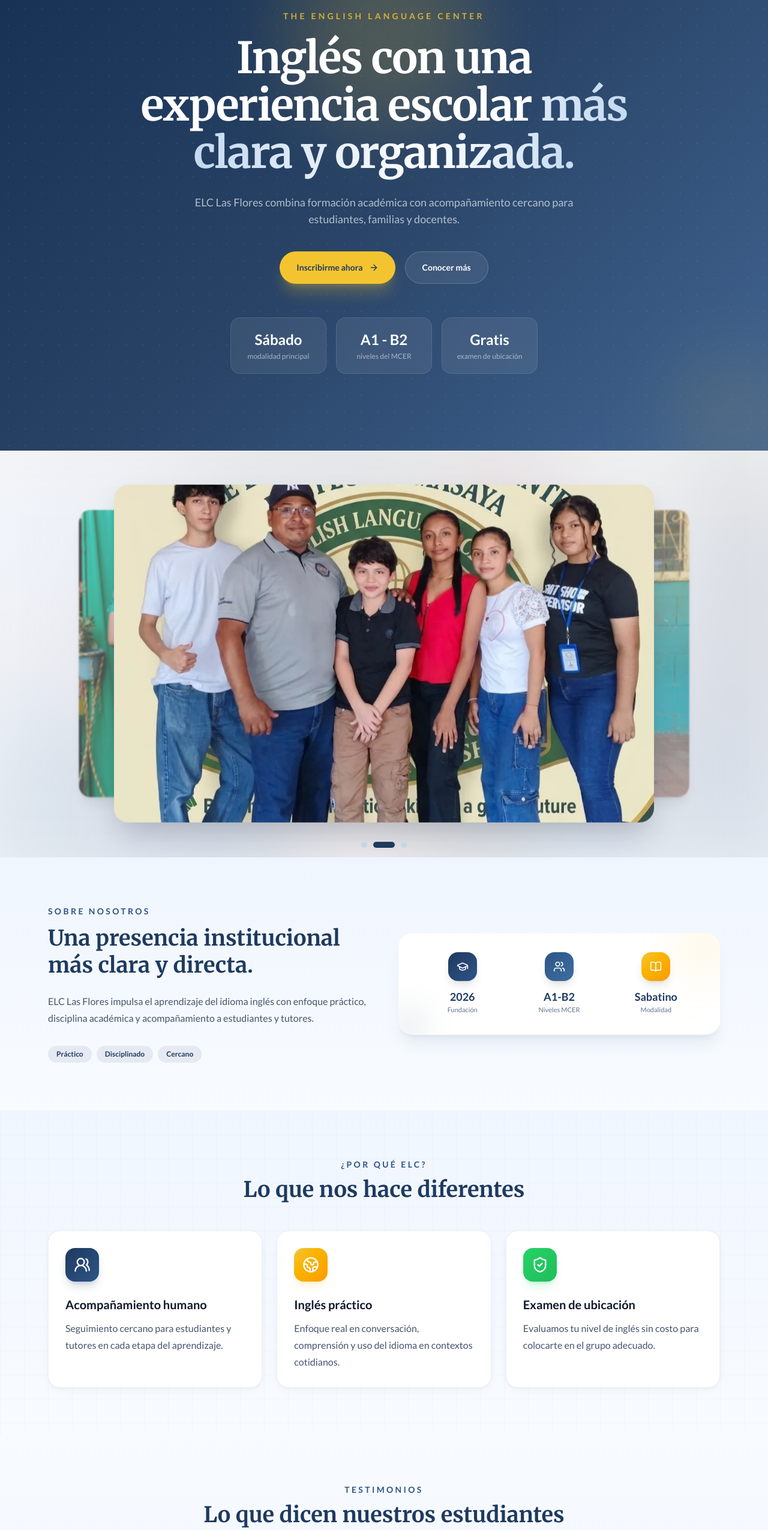
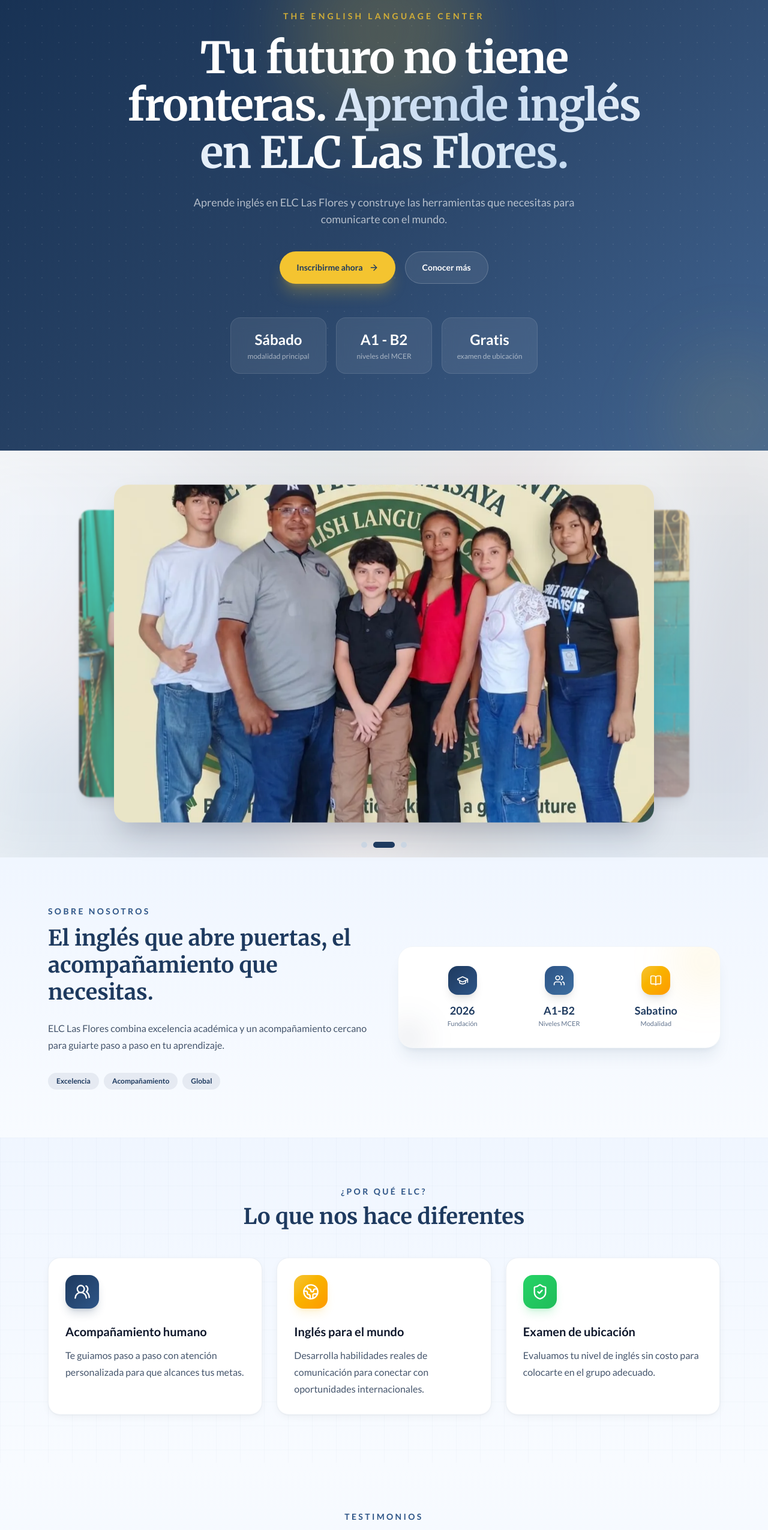
Before and after one commit to Kevin8775/ELC-Las-Flores, a Next.js app: page / in a window 1280 px wide. Shown: the part 200-2750 px from the top of the page at 60% size. Built offline with nearby package versions, Linux system fonts and the light colour scheme; no server answers.

Commit message:
feat: brand identity refresh — 'Tu futuro no tiene fronteras' messaging across all sections

```diff
--- a/src/components/landing/AboutSection.tsx
+++ b/src/components/landing/AboutSection.tsx
@@ -14,13 +14,13 @@
           <div>
             <p className="text-sm font-semibold uppercase tracking-[0.24em] text-primary-light">Sobre nosotros</p>
             <h2 className="mt-3 font-serif text-3xl font-black leading-tight text-primary md:text-4xl">
-              Una presencia institucional más clara y directa.
+              El inglés que abre puertas, el acompañamiento que necesitas.
             </h2>
             <p className="mt-6 text-base leading-7 text-slate-600">
-              ELC Las Flores impulsa el aprendizaje del idioma inglés con enfoque práctico, disciplina académica y acompañamiento a estudiantes y tutores.
+              ELC Las Flores combina excelencia académica y un acompañamiento cercano para guiarte paso a paso en tu aprendizaje.
             </p>
             <div className="mt-8 flex flex-wrap gap-2">
-              {["Práctico", "Disciplinado", "Cercano"].map((tag) => (
+              {["Excelencia", "Acompañamiento", "Global"].map((tag) => (
                 <span key={tag} className="rounded-full bg-primary/8 px-3.5 py-1.5 text-xs font-semibold text-primary">
                   {tag}
                 </span>
--- a/src/components/landing/FeaturesSection.tsx
+++ b/src/components/landing/FeaturesSection.tsx
@@ -4,15 +4,15 @@
   {
     icon: Users2,
     title: "Acompañamiento humano",
-    text: "Seguimiento cercano para estudiantes y tutores en cada etapa del aprendizaje.",
+    text: "Te guiamos paso a paso con atención personalizada para que alcances tus metas.",
     border: "border-t-primary",
     iconBg: "from-primary to-primary-light",
     iconShadow: "shadow-primary/20",
   },
   {
     icon: Globe2,
-    title: "Inglés práctico",
-    text: "Enfoque real en conversación, comprensión y uso del idioma en contextos cotidianos.",
+    title: "Inglés para el mundo",
+    text: "Desarrolla habilidades reales de comunicación para conectar con oportunidades internacionales.",
     border: "border-t-accent",
     iconBg: "from-accent to-amber-500",
     iconShadow: "shadow-accent/20",
--- a/src/components/landing/FooterContactSection.tsx
+++ b/src/components/landing/FooterContactSection.tsx
@@ -18,10 +18,10 @@
           <div>
             <p className="text-sm font-semibold uppercase tracking-[0.24em] text-white/50">Contacto</p>
             <h2 className="mt-3 font-serif text-3xl font-black text-white leading-tight md:text-4xl">
-              ¿Listo para empezar tu aprendizaje?
+              Tu futuro te espera. ¿Estás listo?
             </h2>
             <p className="mt-4 max-w-md text-white/60">
-              Contáctanos por WhatsApp y te guiaremos en el proceso de inscripción. Clases sabatinas para niños, jóvenes y adultos.
+              Da el primer paso hacia un futuro sin fronteras. Contáctanos y te guiaremos en todo el proceso.
             </p>
             <a
               href={WHATSAPP_URL}
--- a/src/components/landing/HeroSection.tsx
+++ b/src/components/landing/HeroSection.tsx
@@ -31,15 +31,15 @@
             data-aos="fade-up"
             data-aos-delay="100"
           >
-            Inglés con una experiencia escolar{" "}
-            <span className="elc-gradient-text">más clara y organizada.</span>
+            Tu futuro no tiene fronteras.{" "}
+            <span className="elc-gradient-text">Aprende inglés en ELC Las Flores.</span>
           </h1>
           <p
             className="mx-auto mt-7 max-w-2xl text-base leading-7 text-white/65 md:text-lg"
             data-aos="fade-up"
             data-aos-delay="200"
           >
-            ELC Las Flores combina formación académica con acompañamiento cercano para estudiantes, familias y docentes.
+            Aprende inglés en ELC Las Flores y construye las herramientas que necesitas para comunicarte con el mundo.
           </p>
           <div className="mt-10 flex flex-wrap justify-center gap-4" data-aos="fade-up" data-aos-delay="300">
             <a
--- a/src/components/landing/LandingFooter.tsx
+++ b/src/components/landing/LandingFooter.tsx
@@ -18,7 +18,7 @@
               </div>
             </div>
             <p className="mt-4 max-w-xs text-sm leading-6 text-slate-500">
-              Centro de enseñanza del idioma inglés con modalidad sabatina en Las Flores, Masaya, Nicaragua.
+              Aprende inglés con excelencia académica y acompañamiento cercano. Las Flores, Masaya, Nicaragua.
             </p>
           </div>
 
--- a/src/components/landing/NewsSection.tsx
+++ b/src/components/landing/NewsSection.tsx
@@ -78,7 +78,7 @@
         <div className="flex flex-col gap-3 md:flex-row md:items-end md:justify-between" data-aos="fade-up">
           <div>
             <p className="text-sm font-semibold uppercase tracking-[0.24em] text-primary-light">Noticias y anuncios</p>
-            <h2 className="mt-3 font-serif text-3xl font-black text-primary md:text-4xl">Contenido reciente y relevante</h2>
+            <h2 className="mt-3 font-serif text-3xl font-black text-primary md:text-4xl">Noticias y novedades</h2>
           </div>
           <p className="max-w-xl text-slate-500">Mantente al día con los comunicados, eventos y actividades de nuestra institución.</p>
         </div>
--- a/src/components/landing/SocialSection.tsx
+++ b/src/components/landing/SocialSection.tsx
@@ -22,7 +22,7 @@
           Conéctate con nosotros
         </h2>
         <p className="mx-auto mt-4 max-w-xl text-white/55" data-aos="fade-up" data-aos-delay="150">
-          Síguenos en nuestras redes sociales para estar al tanto de eventos, comunicados y contenido educativo.
+          Forma parte de nuestra comunidad y descubre contenido que impulsa tu aprendizaje.
         </p>
         <div className="mt-10 flex flex-wrap justify-center gap-4" data-aos="fade-up" data-aos-delay="200">
           {socialLinks.map((link) => {
--- a/src/components/landing/TestimonialsSection.tsx
+++ b/src/components/landing/TestimonialsSection.tsx
@@ -71,7 +71,7 @@
       <div className="relative mx-auto max-w-6xl px-4">
         <div className="text-center" data-aos="fade-up">
           <p className="text-sm font-semibold uppercase tracking-[0.24em] text-primary-light">Testimonios</p>
-          <h2 className="mt-3 font-serif text-3xl font-black text-primary md:text-4xl">Lo que dicen nuestros estudiantes</h2>
+          <h2 className="mt-3 font-serif text-3xl font-black text-primary md:text-4xl">Lo que dicen de nosotros</h2>
         </div>
 
         <div className="mt-12 grid gap-6 md:grid-cols-2 lg:grid-cols-3">
```
